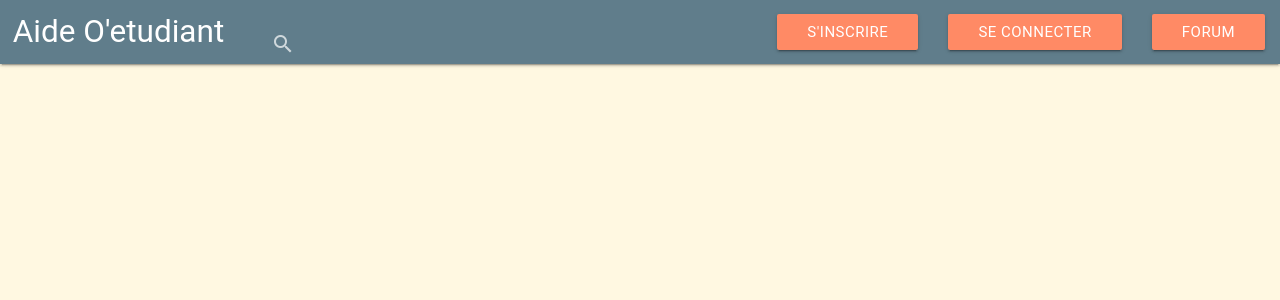
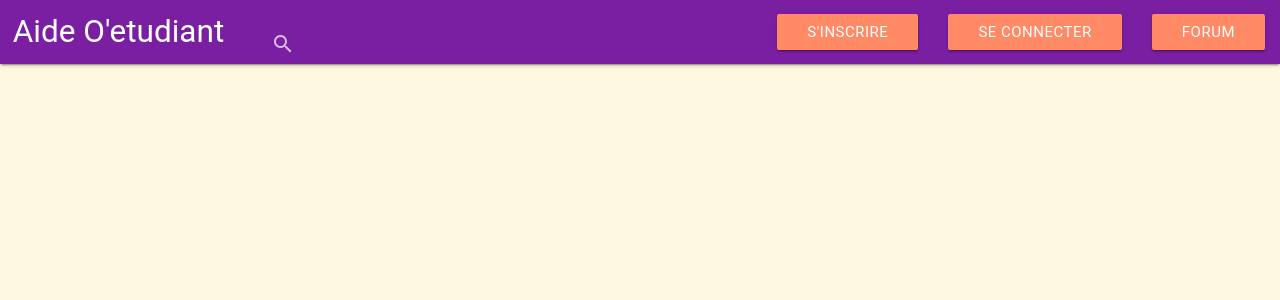
Before and after one commit to lucas-fabry/nuitdelinfoSofuto, a PHP site: page /view/vue.php in a window 1280 px wide. Shown: the top 300 px of the page. Run offline with PHP 8.4, Linux system fonts and the light colour scheme; some libraries are stand-ins or nearby versions; some web fonts are replaced.

Commit message:
la ça commence à devenir méchant

```diff
--- a/view/menu.php
+++ b/view/menu.php
@@ -10,12 +10,13 @@
 
 <div class="navbar-fixed ">
   <nav>
-    <div class="nav-wrapper blue-grey">
+    <div class="nav-wrapper purple darken-2">
 
 
-      <a href="#!" class="brand-logo" style="text-decoration:none; margin-left: 1vw;">Aide O'etudiant</a>
+      <a href="vue.php" class="brand-logo" style="text-decoration:none; margin-left: 1vw;">Aide O'etudiant</a>
       <a href="#" data-activates="mobile-demo" class="button-collapse"><i class="material-icons">menu</i></a>
       <ul class="right hide-on-med-and-down">
+
       <li><a href="#?" class="btn waves-effect waves-light deep-orange lighten-2">S'inscrire</a></li>
       <li><a href="#?" class="btn waves-effect waves-light deep-orange lighten-2">Se connecter</a></li>
       <li><a href="#?" class="btn waves-effect waves-light deep-orange lighten-2" >Forum</a></li>
--- a/view/vue.php
+++ b/view/vue.php
@@ -16,5 +16,6 @@
     </head>
 
 
+
     </body>
 </html>
```
